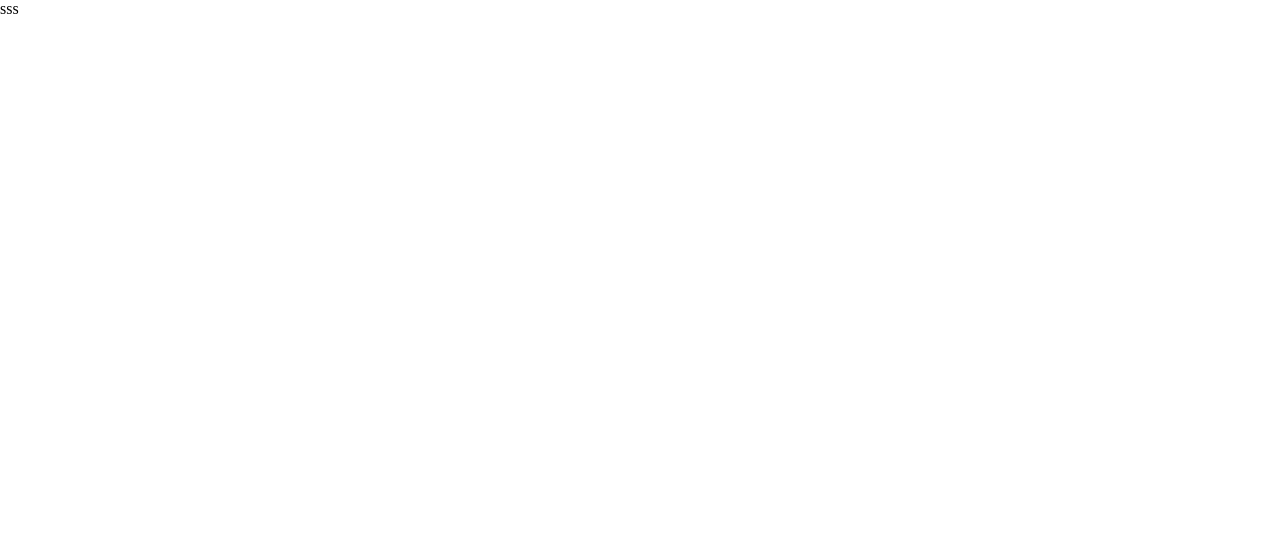
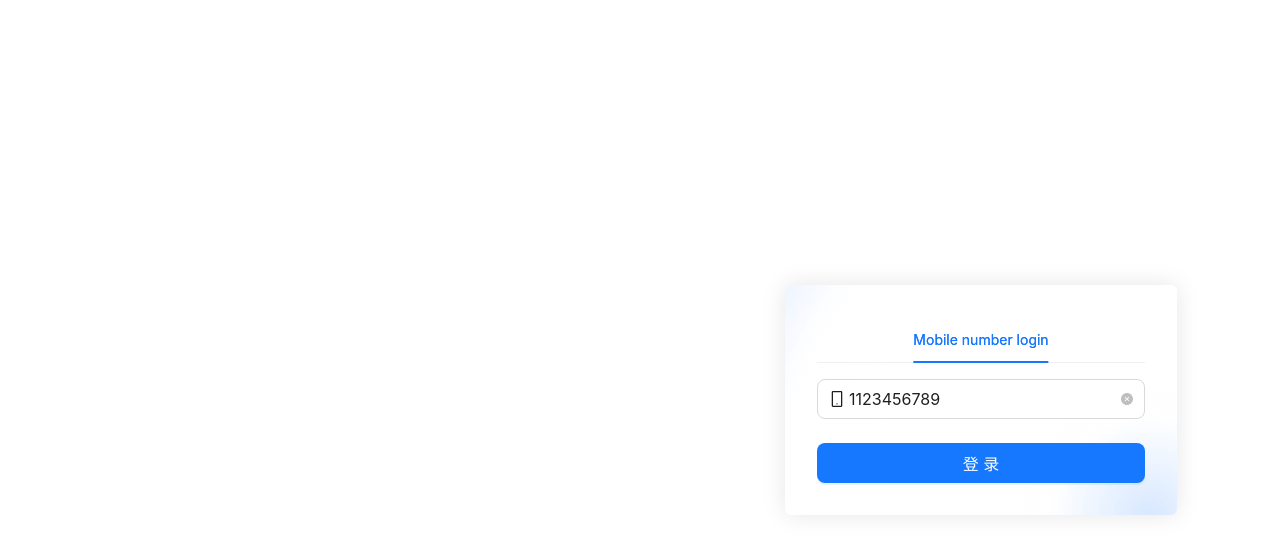
Before and after one commit to felix007-li/Online-Education-Platform, a React (Vite) app in the folder OEP-PC/: page /login in a window 1280 px wide. Shown: the top 554 px of the page. Built offline with nearby package versions, Linux system fonts and the light colour scheme.

Commit message:
login page

```diff
--- a/OEP-PC/src/containers/Login/index.module.less
+++ b/OEP-PC/src/containers/Login/index.module.less
@@ -2,7 +2,7 @@
     background-color: white;
     height: 100%;
     overflow: hidden;
-    :global(.ant-pro-form-login-page-logo) { // global: 保证css样式不加hash值
+    :global(.ant-pro-form-login-page-logo) { // global: there is no hash value in css
       height: 150px;
       width: 300px;
     }
--- a/OEP-PC/src/containers/Login/index.tsx
+++ b/OEP-PC/src/containers/Login/index.tsx
@@ -1,16 +1,75 @@
- import { useState, useEffect } from 'react';
+import { useState, useEffect } from 'react';
+import style from './index.module.less';
+import { useNavigate, useSearchParams } from 'react-router-dom';
+import { LoginFormPage, ProFormText } from '@ant-design/pro-components';
+import { message, Tabs } from 'antd';
+import { MobileOutlined } from '@ant-design/icons';
+import { useTitle } from '../../hooks';
+import { useMutation } from '@apollo/client';
 
- import style from './index.module.less';
-
+interface IValue {
+    tel: string;
+    code: string;
+}
  /**
  *login component
  */
  const Login = () => {
     const [state, setState] = useState();
+    // const [login] = useMutation(LOGIN);
+    const [params] = useSearchParams();
+    const nav = useNavigate();
+    useTitle('Login');
+
+    const loginHandler = async (values: IValue) => {
+        const res = await login({
+            variables: values,
+        });
+        if (res.data.login.code === 200) {
+            message.success(res.data.login.message);
+            nav(params.get('orgUrl') || '/')
+        }
+    };
+
     useEffect(() => {
         console.log(state, setState);
     }, []);
-    return (<div className={style.container}>sss</div>);
+
+    return (
+        <div className={style.container}>
+            <LoginFormPage
+                initialValues={{tel: '1123456789'}}
+                onFinish={loginHandler}
+            >
+                <Tabs
+                    centered
+                    items={[{
+                        key: 'phone',
+                        label: 'Mobile number login'
+                    }]}
+                />
+                <>
+                    <ProFormText
+                        fieldProps={{
+                            size: 'large',
+                            prefix: <MobileOutlined className='prefixIcon' />,
+                        }}
+                        name="tel"
+                        placeholder="Mobile number"
+                        rules={[
+                            {
+                                required: true,
+                                message: 'please enter mobile number',
+                            },
+                            {
+                                pattern: /^1\d{10}$/,
+                                message: 'Mobile number error'
+                            }
+                        ]}
+                    />
+                </>
+            </LoginFormPage>
+        </div>);
  };
 
  export default Login;
--- /dev/null
+++ b/OEP-PC/src/hooks/index.ts
@@ -0,0 +1,7 @@
+import { useEffect } from 'react';
+
+export const useTitle = (title: string) => {
+    useEffect(() => {
+        document.title = title;
+    }, []);
+};
```
